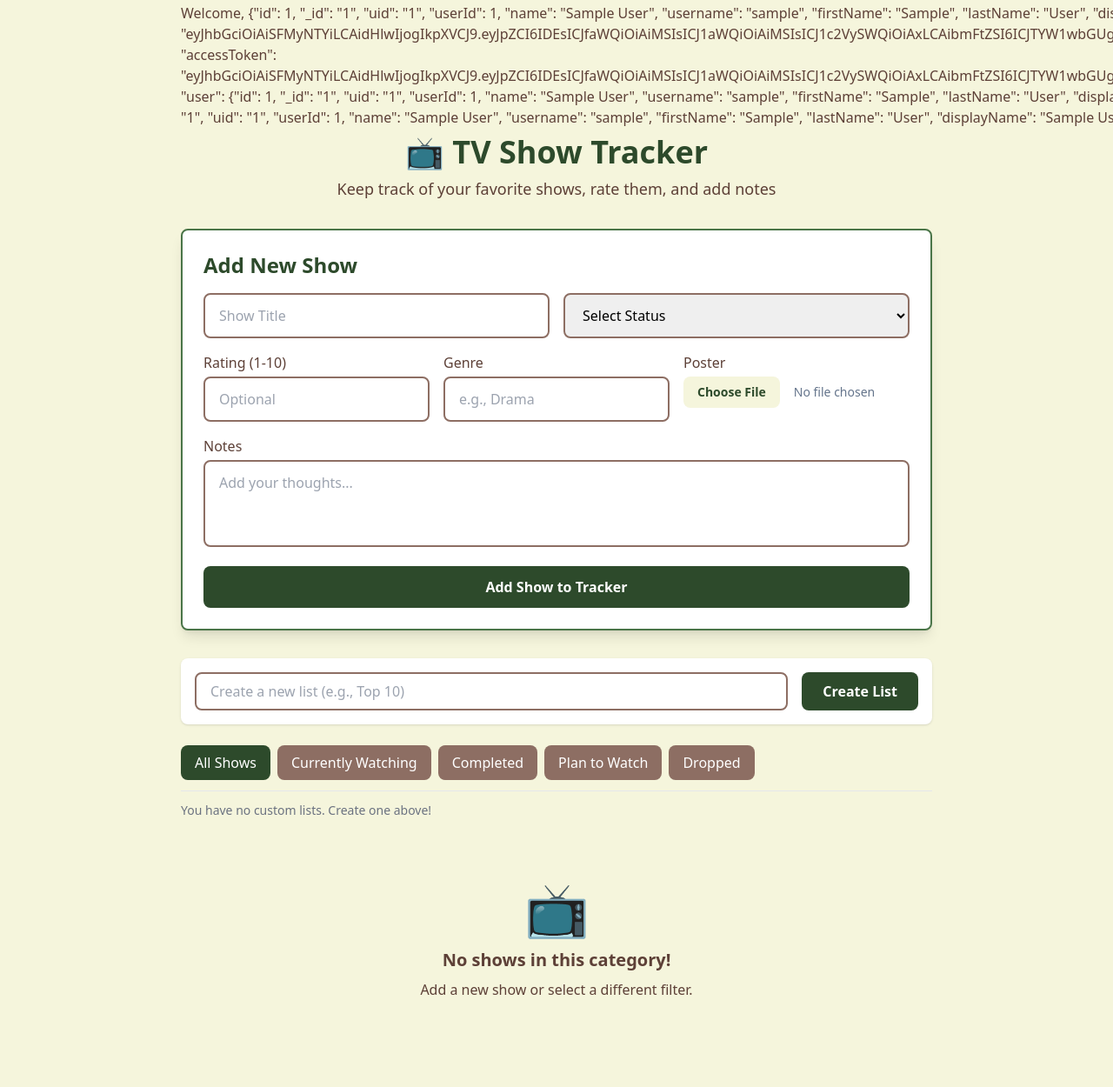
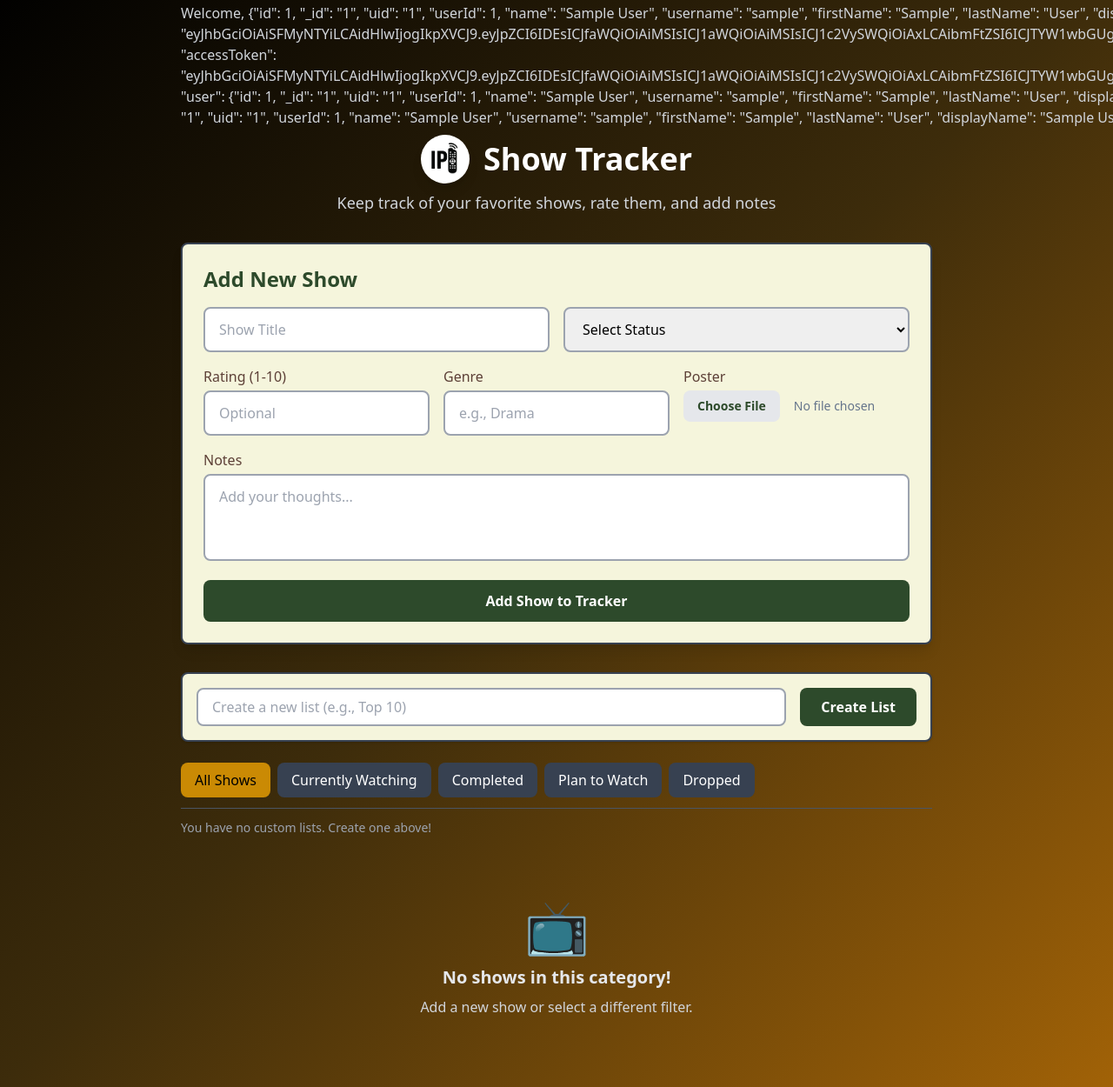
Before and after one commit to drogbafc/ShowOnShow2.0, a plain HTML site: page tracker.html in a window 1280 px wide. Shown: the part 29-1279 px from the top of the page at 87% size. Drawn offline with nearby package versions, Linux system fonts and the light colour scheme; sample sign-in values are in the browser's storage.

Commit message:
6th logo and coloring

```diff
--- a/tracker.html
+++ b/tracker.html
@@ -23,25 +23,30 @@
         }
     </script>
 </head>
-<body class="bg-beige min-h-screen font-sans">
+<body class="bg-gradient-to-br from-black via-[#3d2c0b] to-yellow-700 min-h-screen font-sans">
     <div class="container mx-auto px-4 py-8 max-w-4xl">
         <!-- Header -->
         <div class="text-center mb-8">
             <div class="flex justify-between items-center mb-2">
-                <div id="welcomeMessage" class="text-left text-medium-brown"></div>
-                <button id="signOutBtn" class="px-4 py-2 bg-light-brown text-white text-sm rounded-lg hover:bg-medium-brown">Sign Out</button>
+                <div id="welcomeMessage" class="text-left text-gray-300"></div>
+                <button id="signOutBtn" class="px-4 py-2 bg-yellow-600 text-black text-sm font-bold rounded-lg hover:bg-yellow-700">Sign Out</button>
             </div>
-            <h1 class="text-4xl font-bold text-dark-green mb-2">📺 TV Show Tracker</h1>
-            <p class="text-medium-brown text-lg">Keep track of your favorite shows, rate them, and add notes</p>
+            <h1 class="text-4xl font-bold text-white mb-2 flex items-center justify-center gap-x-4">
+                <div class="bg-white rounded-full p-1 shadow-lg">
+                    <img src="ipiremote.png" alt="IPI Remote Logo" class="h-12">
+                </div>
+                <span>Show Tracker</span>
+            </h1>
+            <p class="text-gray-300 text-lg">Keep track of your favorite shows, rate them, and add notes</p>
         </div>
 
         <!-- Add Show Form -->
-        <div class="bg-white rounded-lg shadow-lg p-6 mb-8 border-2 border-light-green">
+        <div class="bg-beige rounded-lg shadow-lg p-6 mb-8 border-2 border-gray-700">
             <h2 class="text-2xl font-semibold text-dark-green mb-4">Add New Show</h2>
             <form id="addShowForm">
                 <div class="grid grid-cols-1 md:grid-cols-2 gap-4 mb-4">
-                    <input type="text" id="showTitle" placeholder="Show Title" class="px-4 py-3 border-2 border-light-brown rounded-lg focus:border-dark-green focus:outline-none">
-                    <select id="showStatus" class="px-4 py-3 border-2 border-light-brown rounded-lg focus:border-dark-green focus:outline-none">
+                    <input type="text" id="showTitle" placeholder="Show Title" class="px-4 py-3 border-2 border-gray-400 rounded-lg focus:border-dark-green focus:outline-none">
+                    <select id="showStatus" class="px-4 py-3 border-2 border-gray-400 rounded-lg focus:border-dark-green focus:outline-none">
                         <option value="">Select Status</option>
                         <option value="watching">Currently Watching</option>
                         <option value="completed">Completed</option>
@@ -52,29 +57,29 @@
                 <div class="grid grid-cols-1 md:grid-cols-3 gap-4 mb-4">
                     <div>
                         <label class="block text-medium-brown font-medium mb-1">Rating (1-10)</label>
-                        <input type="number" id="showRating" min="1" max="10" placeholder="Optional" class="w-full px-4 py-3 border-2 border-light-brown rounded-lg focus:border-dark-green focus:outline-none">
+                        <input type="number" id="showRating" min="1" max="10" placeholder="Optional" class="w-full px-4 py-3 border-2 border-gray-400 rounded-lg focus:border-dark-green focus:outline-none">
                     </div>
                     <div>
                         <label class="block text-medium-brown font-medium mb-1">Genre</label>
-                        <input type="text" id="showGenre" placeholder="e.g., Drama" class="w-full px-4 py-3 border-2 border-light-brown rounded-lg focus:border-dark-green focus:outline-none">
+                        <input type="text" id="showGenre" placeholder="e.g., Drama" class="w-full px-4 py-3 border-2 border-gray-400 rounded-lg focus:border-dark-green focus:outline-none">
                     </div>
                      <div>
                         <label class="block text-medium-brown font-medium mb-1">Poster</label>
-                        <input type="file" id="showPoster" accept="image/*" class="w-full text-sm text-slate-500 file:mr-4 file:py-2 file:px-4 file:rounded-lg file:border-0 file:text-sm file:font-semibold file:bg-beige file:text-dark-green hover:file:bg-opacity-80">
+                        <input type="file" id="showPoster" accept="image/*" class="w-full text-sm text-slate-500 file:mr-4 file:py-2 file:px-4 file:rounded-lg file:border-0 file:text-sm file:font-semibold file:bg-gray-200 file:text-dark-green hover:file:bg-opacity-80">
                     </div>
                 </div>
                 <div class="mb-4">
                     <label class="block text-medium-brown font-medium mb-1">Notes</label>
-                    <textarea id="showNotes" rows="3" placeholder="Add your thoughts..." class="w-full px-4 py-3 border-2 border-light-brown rounded-lg focus:border-dark-green focus:outline-none resize-none"></textarea>
+                    <textarea id="showNotes" rows="3" placeholder="Add your thoughts..." class="w-full px-4 py-3 border-2 border-gray-400 rounded-lg focus:border-dark-green focus:outline-none resize-none"></textarea>
                 </div>
                 <button type="submit" class="w-full bg-dark-green text-white py-3 px-6 rounded-lg font-semibold hover:bg-medium-green transition-colors duration-200">Add Show to Tracker</button>
             </form>
         </div>
 
         <!-- Create List Form -->
-        <div class="bg-white rounded-lg shadow p-4 mb-6">
+        <div class="bg-beige rounded-lg shadow p-4 mb-6 border-2 border-gray-700">
             <form id="createListForm" class="flex gap-4">
-                <input type="text" id="listName" placeholder="Create a new list (e.g., Top 10)" required class="w-full px-4 py-2 border-2 border-light-brown rounded-lg focus:border-dark-green focus:outline-none">
+                <input type="text" id="listName" placeholder="Create a new list (e.g., Top 10)" required class="w-full px-4 py-2 border-2 border-gray-400 rounded-lg focus:border-dark-green focus:outline-none">
                 <button type="submit" class="bg-dark-green text-white font-semibold px-6 py-2 rounded-lg hover:bg-medium-green whitespace-nowrap">Create List</button>
             </form>
         </div>
@@ -88,7 +93,7 @@
                 <button data-filter="plan-to-watch" class="px-4 py-2 rounded-lg font-medium transition-colors duration-200">Plan to Watch</button>
                 <button data-filter="dropped" class="px-4 py-2 rounded-lg font-medium transition-colors duration-200">Dropped</button>
             </div>
-            <div id="custom-lists-container" class="flex flex-wrap gap-2 border-t pt-3 mt-3"></div>
+            <div id="custom-lists-container" class="flex flex-wrap gap-2 border-t border-gray-600 pt-3 mt-3"></div>
         </div>
 
         <!-- Shows List -->
@@ -97,11 +102,11 @@
         <!-- Empty State -->
         <div id="emptyState" class="text-center py-12 hidden">
             <div class="text-6xl mb-4">📺</div>
-            <h3 class="text-xl font-semibold text-medium-brown mb-2">No shows in this category!</h3>
-            <p class="text-medium-brown">Add a new show or select a different filter.</p>
+            <h3 class="text-xl font-semibold text-gray-200 mb-2">No shows in this category!</h3>
+            <p class="text-gray-300">Add a new show or select a different filter.</p>
         </div>
 
-        <!-- Edit Show Modal -->
+        <!-- All Modals (Unchanged) -->
         <div id="editModal" class="fixed inset-0 bg-black bg-opacity-50 flex items-center justify-center p-4 hidden">
             <div class="bg-white rounded-lg shadow-2xl p-6 w-full max-w-lg border-t-8 border-dark-green">
                 <h2 class="text-2xl font-semibold text-dark-green mb-4">Edit Show</h2>
@@ -134,15 +139,11 @@
                 </form>
             </div>
         </div>
-
-        <!-- Add to List Modal -->
         <div id="addToListModal" class="fixed inset-0 bg-black bg-opacity-50 flex items-center justify-center p-4 hidden">
             <div class="bg-white rounded-lg shadow-2xl p-6 w-full max-w-sm border-t-8 border-dark-green">
                 <h2 class="text-2xl font-semibold text-dark-green mb-4">Add Show to a List</h2>
                 <form id="addToListForm">
-                    <div id="modalListContainer" class="space-y-2 mb-6 max-h-48 overflow-y-auto">
-                        <!-- List options will be injected here by JavaScript -->
-                    </div>
+                    <div id="modalListContainer" class="space-y-2 mb-6 max-h-48 overflow-y-auto"></div>
                     <div class="flex justify-end gap-4">
                         <button type="button" id="cancelAddToList" class="px-6 py-2 bg-gray-200 text-gray-800 rounded-lg hover:bg-gray-300">Cancel</button>
                         <button type="submit" class="px-6 py-2 bg-dark-green text-white rounded-lg hover:bg-medium-green">Add to List</button>
@@ -150,8 +151,6 @@
                 </form>
             </div>
         </div>
-
-        <!-- Notification Modal -->
         <div id="notificationModal" class="fixed inset-0 bg-black bg-opacity-50 flex items-center justify-center p-4 hidden">
             <div class="bg-white rounded-lg shadow-2xl p-6 w-full max-w-sm text-center">
                 <div id="notificationIcon" class="text-4xl mb-4"></div>
@@ -159,8 +158,6 @@
                 <button id="notificationCloseBtn" class="px-6 py-2 bg-dark-green text-white rounded-lg hover:bg-medium-green">OK</button>
             </div>
         </div>
-
-        <!-- Confirmation Modal -->
         <div id="confirmationModal" class="fixed inset-0 bg-black bg-opacity-50 flex items-center justify-center p-4 hidden">
             <div class="bg-white rounded-lg shadow-2xl p-6 w-full max-w-sm text-center">
                 <div class="text-4xl mb-4">🤔</div>
--- a/tracker.js
+++ b/tracker.js
@@ -77,7 +77,7 @@ document.addEventListener('DOMContentLoaded', () => {
             emptyState.classList.add('hidden');
             filteredShows.forEach(show => {
                 const showElement = document.createElement('div');
-                showElement.className = "bg-white rounded-lg shadow-lg p-6 border-l-4 border-dark-green hover:shadow-xl transition-shadow duration-200";
+                showElement.className = "bg-beige rounded-lg shadow-lg p-6 border-l-4 border-yellow-500 hover:shadow-xl transition-shadow duration-200";
 
                 const posterHTML = show.image
                     ? `<img src="${show.image}" alt="Poster for ${show.title}" class="w-28 h-40 object-cover rounded shadow-md flex-shrink-0">`
@@ -99,7 +99,7 @@ document.addEventListener('DOMContentLoaded', () => {
                                 <span class="px-3 py-1 rounded-full text-sm font-medium bg-light-brown text-white">${show.genre || 'N/A'}</span>
                                 ${show.rating ? `<span class="px-3 py-1 rounded-full text-sm font-medium bg-dark-green text-white">⭐ ${show.rating}/10</span>` : ''}
                             </div>
-                            <div class="bg-beige p-3 rounded-lg mt-2">
+                            <div class="bg-white p-3 rounded-lg mt-2">
                                 <p class="text-medium-brown font-medium mb-1 text-sm">Notes:</p>
                                 <p class="text-dark-brown whitespace-pre-wrap text-sm">${show.notes || 'No notes added.'}</p>
                             </div>
@@ -117,12 +117,12 @@ document.addEventListener('DOMContentLoaded', () => {
     function renderCustomLists() {
         customListsContainer.innerHTML = '';
         if (Object.keys(lists).length === 0) {
-            customListsContainer.innerHTML = `<p class="text-sm text-gray-500">You have no custom lists. Create one above!</p>`;
+            customListsContainer.innerHTML = `<p class="text-sm text-gray-400">You have no custom lists. Create one above!</p>`;
             return;
         }
         for (const listName in lists) {
             const button = document.createElement('button');
-            button.className = `relative pr-8 pl-4 py-2 rounded-lg font-medium transition-colors duration-200 ${currentFilter === listName ? 'bg-dark-green text-white' : 'bg-medium-brown text-white hover:bg-dark-brown'}`;
+            button.className = `relative pr-8 pl-4 py-2 rounded-lg font-medium transition-colors duration-200 ${currentFilter === listName ? 'bg-yellow-600 text-black' : 'bg-gray-700 text-white hover:bg-gray-600'}`;
             button.textContent = listName;
             button.setAttribute('data-filter', listName);
             const deleteBtn = document.createElement('span');
@@ -144,7 +144,7 @@ document.addEventListener('DOMContentLoaded', () => {
 
     function updateFilterButtons() {
         filterContainer.querySelectorAll('button').forEach(btn => {
-            btn.className = `px-4 py-2 rounded-lg font-medium transition-colors duration-200 ${btn.getAttribute('data-filter') === currentFilter ? 'bg-dark-green text-white' : 'bg-light-brown text-white hover:bg-medium-brown'}`;
+            btn.className = `px-4 py-2 rounded-lg font-medium transition-colors duration-200 ${btn.getAttribute('data-filter') === currentFilter ? 'bg-yellow-600 text-black' : 'bg-gray-700 text-white hover:bg-gray-600'}`;
         });
     }
 
@@ -162,14 +162,11 @@ document.addEventListener('DOMContentLoaded', () => {
     }
 
     // --- CORE LOGIC & EVENT HANDLERS ---
-
-    // Sign Out
     signOutBtn.addEventListener('click', () => {
         localStorage.removeItem('currentUser');
         window.location.href = 'index.html';
     });
 
-    // Add a Show
     async function addShow(e) {
         e.preventDefault();
         const titleInput = document.getElementById('showTitle');
@@ -205,7 +202,6 @@ document.addEventListener('DOMContentLoaded', () => {
     }
     addShowForm.addEventListener('submit', addShow);
 
-    // Create a List
     createListForm.addEventListener('submit', (e) => {
         e.preventDefault();
         const listNameInput = document.getElementById('listName');
@@ -220,7 +216,6 @@ document.addEventListener('DOMContentLoaded', () => {
         }
     });
 
-    // Filter Button Clicks
     filterContainer.addEventListener('click', (e) => {
         if (e.target.tagName === 'BUTTON') {
             currentFilter = e.target.getAttribute('data-filter');
@@ -235,7 +230,6 @@ document.addEventListener('DOMContentLoaded', () => {
         }
     });
 
-    // Show Card Button Clicks
     showsList.addEventListener('click', (e) => {
         const target = e.target.closest('button');
         if (!target) return;
@@ -257,7 +251,6 @@ document.addEventListener('DOMContentLoaded', () => {
         }
     });
 
-    // Modal Form Submissions and Cancellations
     addToListForm.addEventListener('submit', (e) => {
         e.preventDefault();
         const selectedListInput = document.querySelector('input[name="listSelection"]:checked');
```
Also changed, not shown: index.html (+10 -1 lines), ipiremote.png (added).
